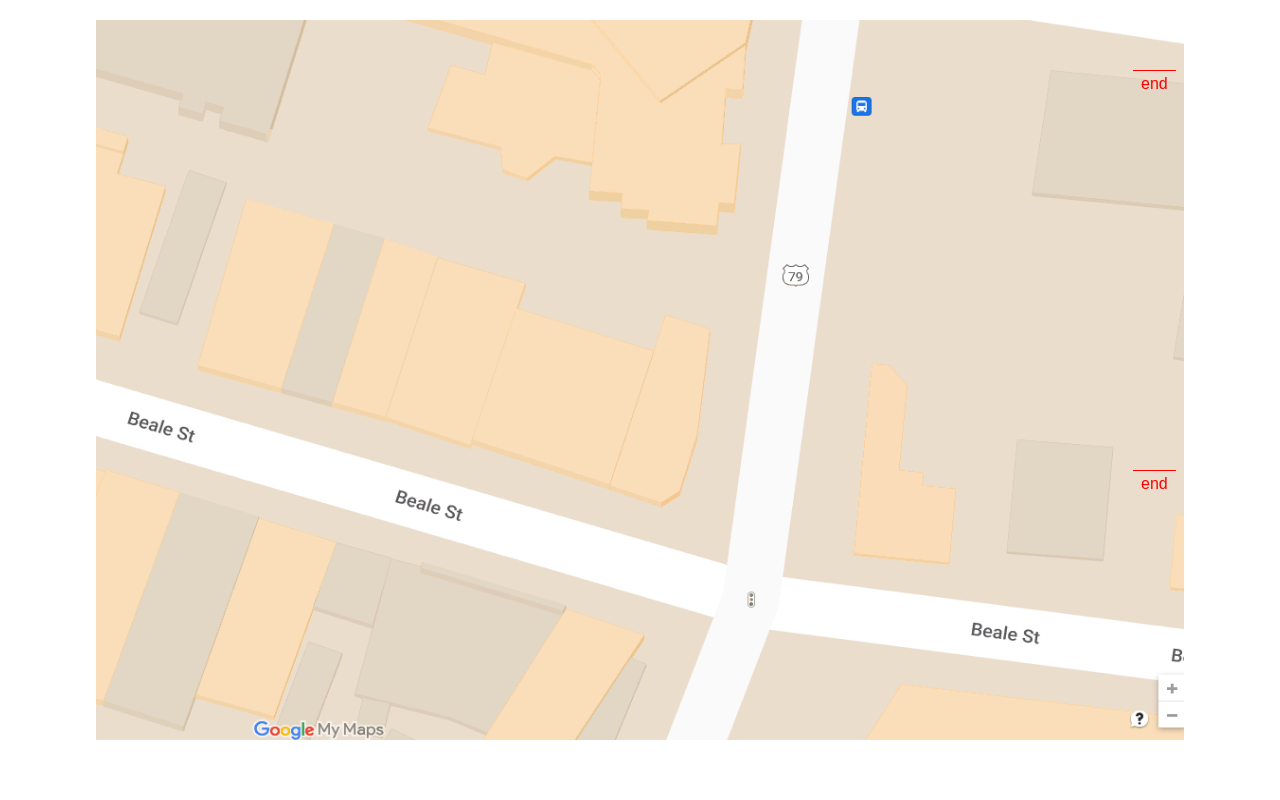
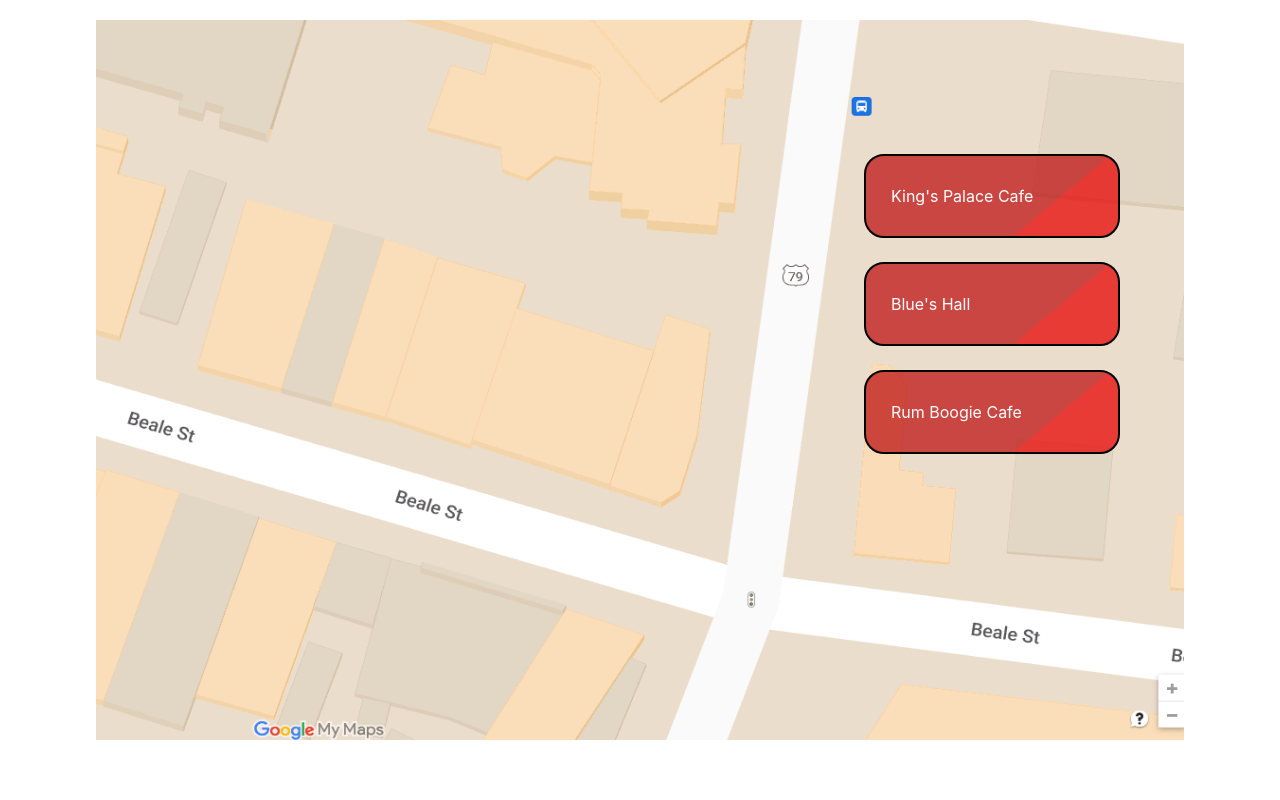
Before and after one commit to Pronkle/hackathon-2024, a React (Create React App) app: page / in a window 1280 px wide. Shown: the part 800-1600 px from the top of the page. Built offline with nearby package versions, Linux system fonts and the light colour scheme.

Commit message:
add animation boxes

```diff
--- a/src/components/home/scroll_transition/scrollTrans.jsx
+++ b/src/components/home/scroll_transition/scrollTrans.jsx
@@ -21,7 +21,6 @@
                     scrub: true,
                     pin: true,
                     pinSpacing: false,
-                    markers: true
                 },
                 scale: 0.9,
                 opacity: 0,
@@ -37,7 +36,6 @@
                     scrub: true,
                     pin: true,
                     pinSpacing: false,
-                    markers: true
                 },
                 ease: "none",
                 duration: 3
@@ -49,7 +47,6 @@
                     start: "top top",
                     end: "+=100px",
                     toggleActions: "restart",
-                    markers: true,
                     scrub: true
                 },
                 transform: "translate(0, 0px)",
@@ -63,7 +60,6 @@
                     start: "top top",
                     end: "+=500px",
                     toggleActions: "restart",
-                    markers: true,
                     scrub: true
                 },
                 transform: "translate(0, 0px)",
@@ -77,7 +73,6 @@
                     start: "top top",
                     end: "+=900px",
                     toggleActions: "restart",
-                    markers: true,
                     scrub: true
                 },
                 transform: "translate(0, 0px)",
@@ -97,6 +92,11 @@
                 <img id='pin2' src="/map_pin.png"/>
                 <img id='pin3' src="/map_pin.png"/>
                 <img id='second' src="/mapdemo.png"/>
+                <div className="list-animation">
+                    <div id='item1'>King's Palace Cafe</div>
+                    <div id='item2'>Blue's Hall</div>
+                    <div id='item3'>Rum Boogie Cafe</div>
+                </div>
             </div>
         </div>
     )
--- a/src/components/home/scroll_transition/style.css
+++ b/src/components/home/scroll_transition/style.css
@@ -60,5 +60,35 @@
             left: 43vw;
             width: 2vw;
         }
+
+        .list-animation * {
+            border-style: solid;
+            border-color: black;
+            border-width: 2px;
+            border-radius: 20px;
+            height: 10vh;
+            margin-top: 3vh;
+            background-image: -webkit-linear-gradient(-50deg, #bd0f0fbb 70%, #e70000bb 30%);
+            display: flex;
+            align-items: center;
+            padding-left: 25px;
+            color: white;
+        }
+        .list-animation {
+            position: absolute;
+            height: 60vh;
+            width: 20vw;
+            top: 20vh;
+            left: 60vw;
+
+            #item1 {
+            }
+            #item2 {
+
+            }
+            #item3 {
+
+            }
+        }
     }
 }
```
